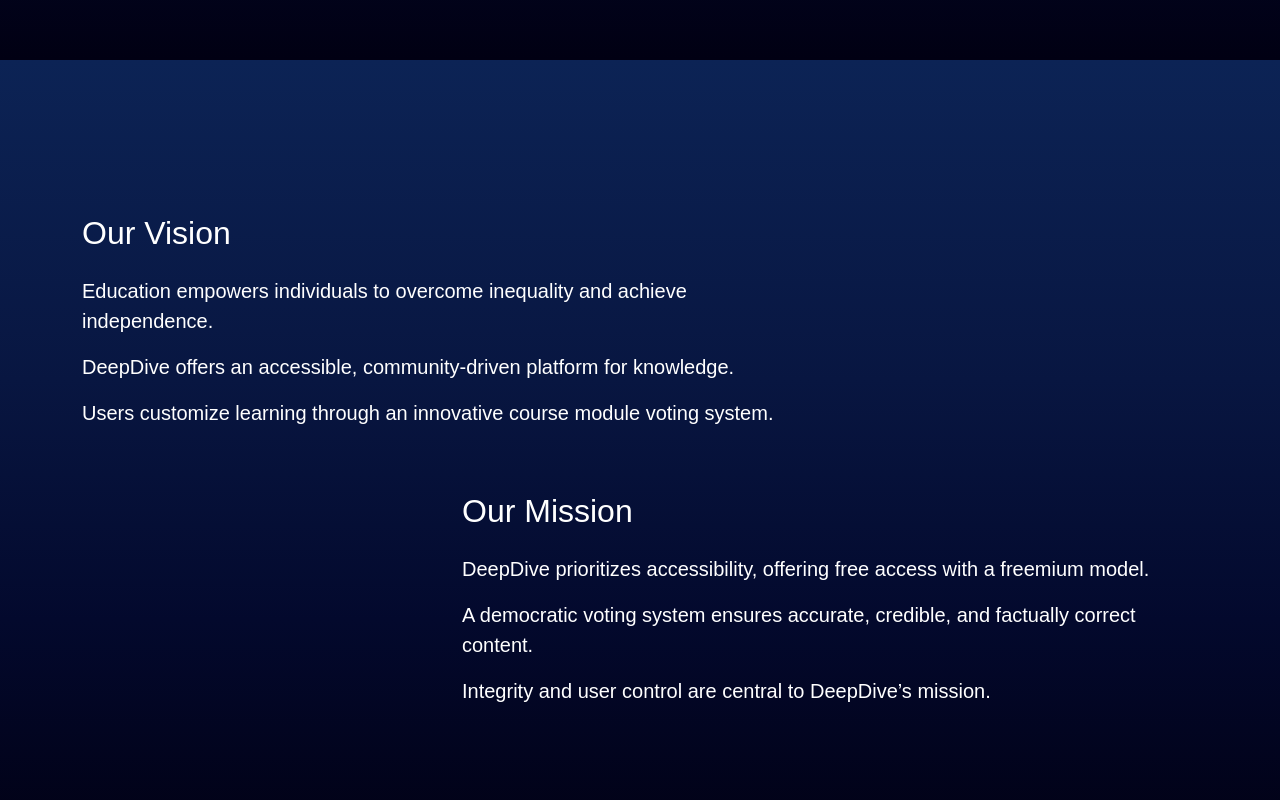
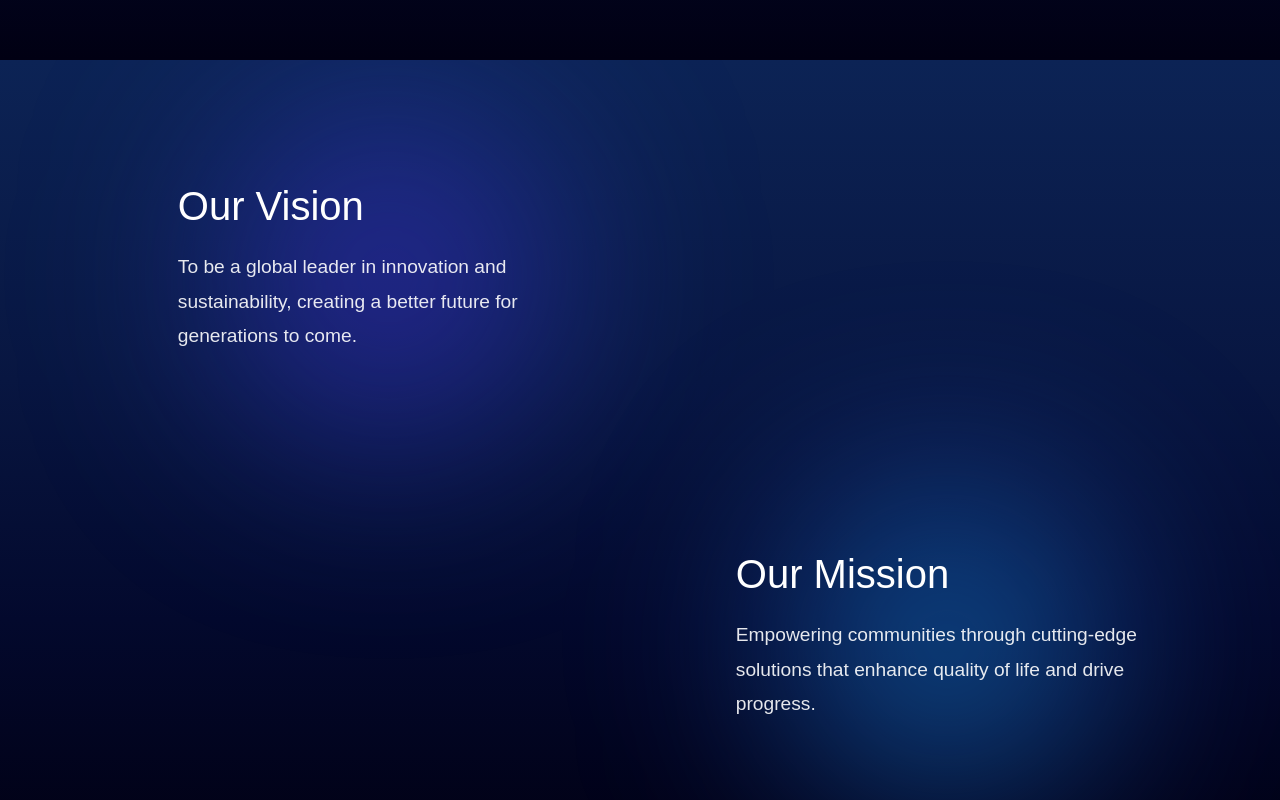
Before and after one commit to azange/DeepDivePage, a plain HTML site: page index.html in a window 1280 px wide. Shown: the part 740-1540 px from the top of the page. Drawn offline with nearby package versions, Linux system fonts and the light colour scheme.

Commit message:
add blur to vision and mission

```diff
--- a/index.html
+++ b/index.html
@@ -7,6 +7,81 @@
     <link href="https://cdn.jsdelivr.net/npm/bootstrap@5.3.0/dist/css/bootstrap.min.css" rel="stylesheet">
     <script src="https://unpkg.com/vue@3/dist/vue.global.js"></script>
     <link rel="stylesheet" href="styles.css">
+    <style>
+
+        .container-fffff {
+            position: relative;
+            width: 100%;
+            max-width: 1200px;
+            padding: 100px 50px;
+        }
+        .sectionf {
+            position: relative;
+            width: 45%;
+            padding: 40px;
+            margin: 20px;
+            border-radius: 15px;
+            z-index: 1;
+            opacity: 0;
+            transform: translateY(30px);
+            transition: all 1s ease-in-out;
+        }
+        .sectionf.show {
+            opacity: 1;
+            transform: translateY(0);
+        }
+        #vision {
+            margin-left: 5%;
+        }
+        #mission {
+            margin-left: 55%;
+            margin-top: 100px;
+        }
+        .sectionf h2 {
+            font-size: 2.5em;
+            margin-bottom: 20px;
+            color: #fff;
+        }
+        .sectionf p {
+            font-size: 1.2em;
+            line-height: 1.8;
+            color: rgba(255, 255, 255, 0.9);
+        }
+        /* Blur circle effects */
+        .sectionf::before {
+            content: "";
+            position: absolute;
+            width: 350px;
+            height: 350px;
+            border-radius: 50%;
+            filter: blur(100px);
+            z-index: -1;
+            top: 50%;
+            left: 50%;
+            transform: translate(-50%, -50%);
+        }
+        #vision::before {
+            background: radial-gradient(circle, rgba(98, 0, 234, 0.5), rgba(0, 204, 255, 0.3));
+        }
+        #mission::before {
+            background: radial-gradient(circle, rgba(0, 204, 255, 0.5), rgba(98, 0, 234, 0.3));
+        }
+        /* Responsive */
+        @media (max-width: 768px) {
+            .sectionf {
+                width: 90%;
+                margin: 20px auto;
+            }
+            #vision, #mission {
+                margin-left: auto;
+                margin-right: auto;
+            }
+            #mission {
+                margin-top: 50px;
+                text-align: right;
+            }
+        }
+    </style>
 
 </head>
 <body>
@@ -60,34 +135,15 @@
 
 
         <!-- Vision Section -->
-        <section id="about" class="snap-section">
-            <div class="container h-100">
-                <div class="content-wrapper h-100">
-                    <div class="row" style="margin-top: 1rem;">
-                        <!-- Top Left Content -->
-                        <div class="col-12 mb-5 pt-5">
-                            <div class="row">
-                                <div class="col-lg-8">
-                                    <h2 class="mb-4">Our Vision</h2>
-                                    <p class="lead">Education empowers individuals to overcome inequality and achieve independence.</p>
-                                    <p class="lead">DeepDive offers an accessible, community-driven platform for knowledge.</p>
-                                    <p class="lead">Users customize learning through an innovative course module voting system.</p>
-                                </div>
-                            </div>
-                        </div>
-
-                        <!-- Bottom Right Content -->
-                        <div class="col-12 mt-auto pb-5">
-                            <div class="row justify-content-end">
-                                <div class="col-lg-8 ms-auto">
-                                    <h2 class="mb-4">Our Mission</h2>
-                                    <p class="lead">DeepDive prioritizes accessibility, offering free access with a freemium model.</p>
-                                    <p class="lead">A democratic voting system ensures accurate, credible, and factually correct content.</p>
-                                    <p class="lead">Integrity and user control are central to DeepDive’s mission.</p>
-                                </div>
-                            </div>
-                        </div>
-                    </div>
+        <section  class="snap-section">
+            <div class="container">
+                <div class="sectionf" id="vision">
+                    <h2>Our Vision</h2>
+                    <p>To be a global leader in innovation and sustainability, creating a better future for generations to come.</p>
+                </div>
+                <div class="sectionf" id="mission">
+                    <h2>Our Mission</h2>
+                    <p>Empowering communities through cutting-edge solutions that enhance quality of life and drive progress.</p>
                 </div>
             </div>
         </section>
@@ -276,6 +332,22 @@
                 }
             }
         }).mount('#app')
+
+    document.addEventListener('DOMContentLoaded', function () {
+        const sections = document.querySelectorAll('.sectionf');
+
+        const observer = new IntersectionObserver((entries) => {
+            entries.forEach(entry => {
+                if (entry.isIntersecting) {
+                    entry.target.classList.add('show');
+                }
+            });
+        }, { threshold: 0.3 });
+
+        sections.forEach(section => {
+            observer.observe(section);
+        });
+    });
     </script>
 </body>
 </html>
--- a/styles.css
+++ b/styles.css
@@ -31,10 +31,10 @@ body {
     height: auto;
     background: url('./graphics/Untitled design.svg') no-repeat center center;
     background-size: contain;
-    animation: swim 5s infinite ease-in-out;
+    animation: swimOffPath 10s infinite cubic-bezier(0.25, 0.1, 0.25, 1); /* Duration kept at 6s */
     z-index: 10;
-    top: 15%;
-    left: 20%;
+    top: 15%; /* Adjust the vertical starting position */
+    left: 20%; /* Adjust the horizontal starting position */
 }
 
 /* Adjustments for larger screens (tablet/desktop) */
@@ -49,17 +49,29 @@ body {
 /* Fix for fish visibility and animation on mobile */
 @media (max-width: 767px) {
     .fish {
-        top: 20%; /* Make sure it's visible, lower on mobile */ /* Slight left position adjustment */
+        top: 20%; /* Ensure visibility, lower on mobile */
         width: 90%; /* Ensure it's visible on smaller screens */
     }
 }
 
-@keyframes swim {
+@keyframes swimOffPath {
     0% {
-        left: -20%;
+        transform: translate(-400%, 0); /* Start further off-screen to the left */
+    }
+    20% {
+        transform: translate(0%, -5%); /* Slight upward movement */
+    }
+    40% {
+        transform: translate(40%, 10%); /* Move right and dip downward */
+    }
+    60% {
+        transform: translate(70%, -10%); /* Move further right and up */
+    }
+    80% {
+        transform: translate(100%, 5%); /* Approaching the edge */
     }
     100% {
-        left: 100%;
+        transform: translate(400%, 0); /* End further off-screen to the right */
     }
 }
 
```
